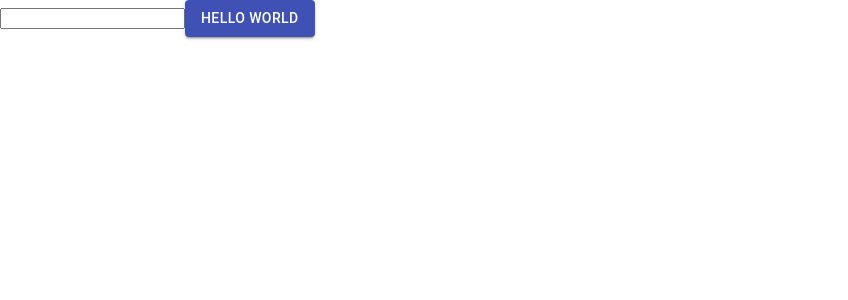
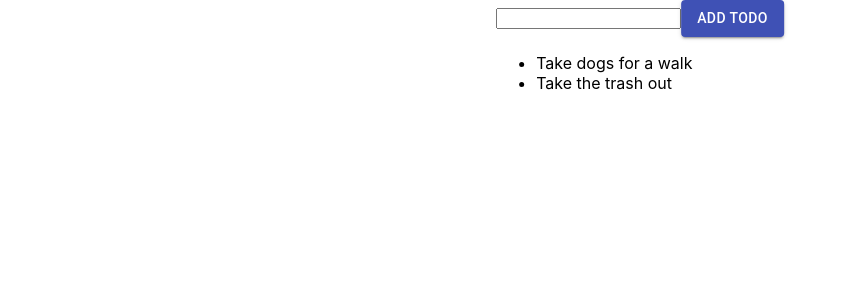
Before and after one commit to michael-a-castro/react-firebase-todo, a React (Create React App) app: page / in a window 1280 px wide. Shown: the top 300 px of the page, without its empty margins (0-848 px from the left). Built offline with nearby package versions, Linux system fonts and the light colour scheme.

Commit message:
add items to the list and div horizontal alignment

```diff
--- a/public/index.html
+++ b/public/index.html
@@ -26,6 +26,12 @@
     -->
     <title>React App</title>
   </head>
+  <style>
+    html, body, #root, #root>div {
+      height: 100%;
+      margin: 0;
+    }
+  </style>
   <body>
     <noscript>You need to enable JavaScript to run this app.</noscript>
     <div id="root"></div>
--- a/src/App.js
+++ b/src/App.js
@@ -1,12 +1,31 @@
-import React from 'react';
+import React, {useState} from 'react';
 import { Button } from '@material-ui/core';
 
 function App() {
+  const [todos, setTodos] = useState(['Take dogs for a walk', 'Take the trash out']);
+  const [input, setInput] = useState('');
+  console.log(input);
+  const addTodo = (event) => {
+    //fires when add todo button is clicked
+    event.preventDefault() //prevent default refresh
+    setTodos([...todos, input]);
+    setInput('') //clears the input after clicking todo button to submit
+  }
   return (
-  <form>
-      <input ></input>
-      <Button variant="contained" color="primary">Hello World</Button>
-  </form>
+   <div className="App" style={{ position: 'absolute', left: '50%', top: '50%', transform: 'translate(-50%, -50%'}}>
+    <form>
+        <input value={input} onChange={event => setInput(event.target.value)}></input>
+        <Button type='submit' variant="contained" onClick={addTodo} color="primary">
+          Add Todo
+          </Button>
+
+        <ul>
+          {todos.map(todo => (
+            <li>{todo}</li>
+          ))}
+        </ul>
+    </form>
+   </div>
   )
 }
 
```
